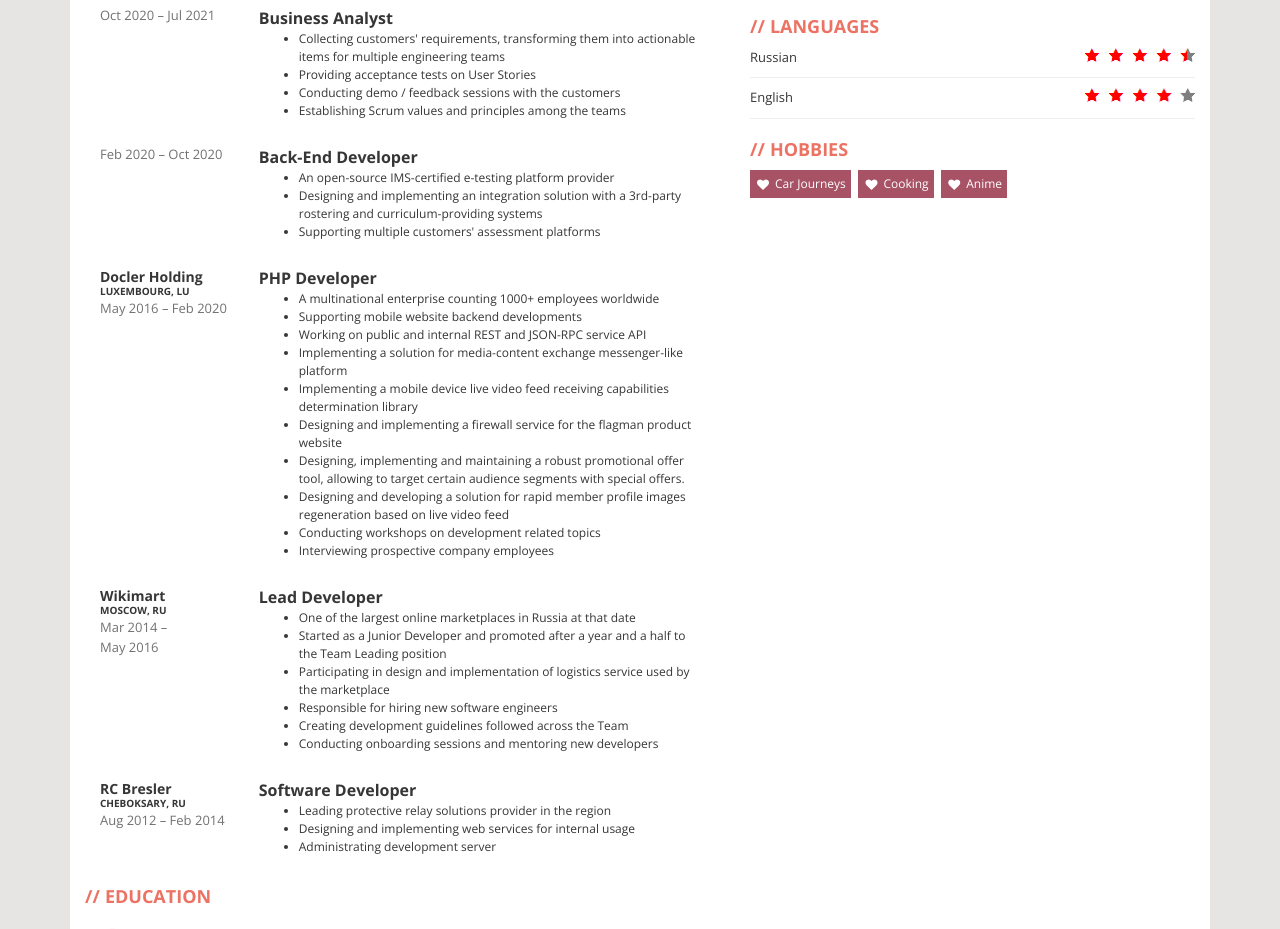
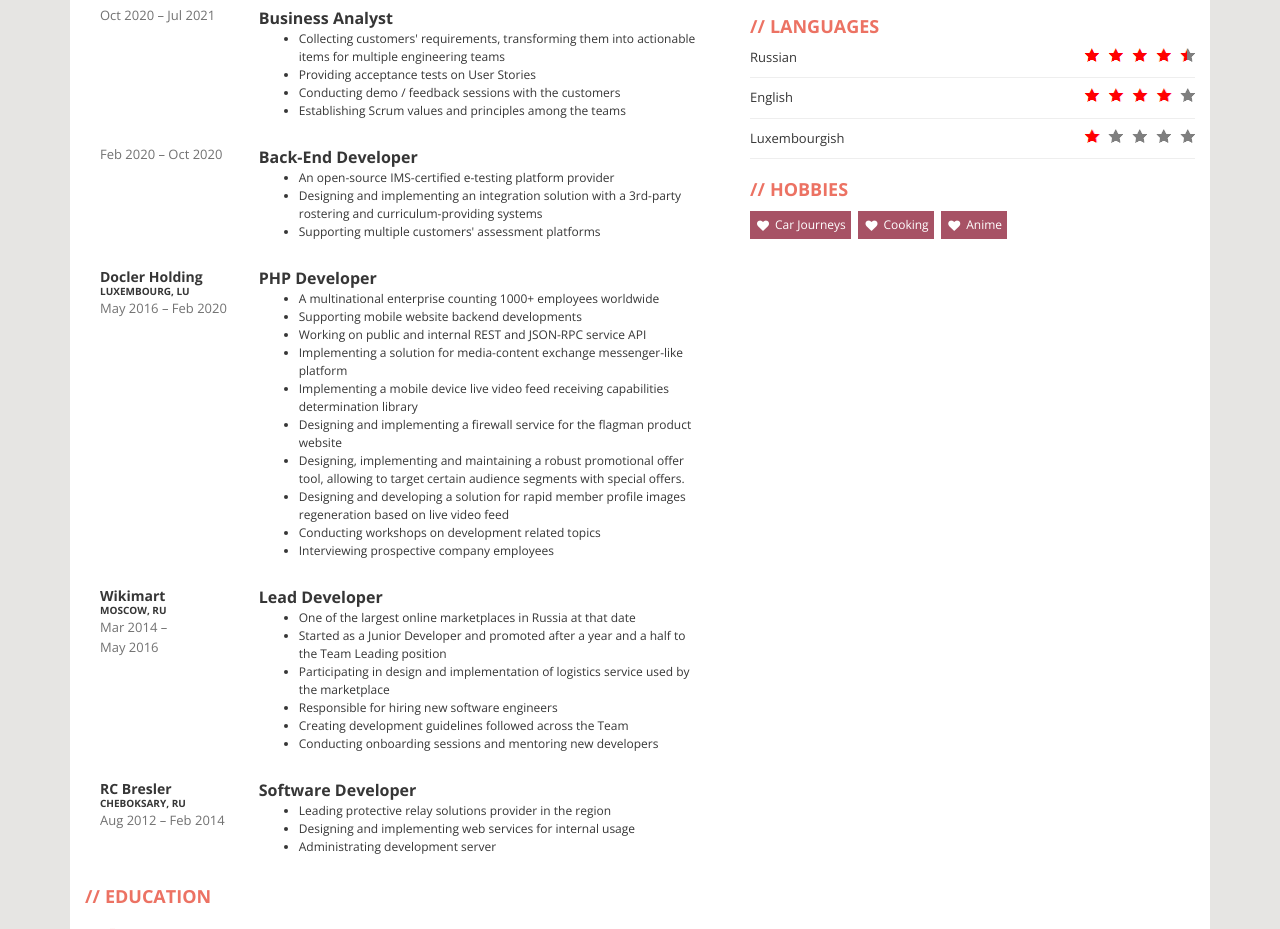
Before and after one commit to wazelin/cv, a website: page src/index.html in a window 1280 px wide. Shown: the part 900-1829 px from the top of the page. Drawn offline with nearby package versions, Linux system fonts and the light colour scheme; files that its build step writes are made by us from their sources; files whose address does not match are found by name.

Commit message:
feat: add Luxembourgish language entry

```diff
--- a/src/index.html
+++ b/src/index.html
@@ -355,6 +355,11 @@
 						<div style="width: 80%;" class="icons-red"></div>
 					</div>
 				</div>
+				<div class="rating">Luxembourgish
+					<div class="icons pull-right">
+						<div style="width: 15%;" class="icons-red"></div>
+					</div>
+				</div>
 			</div>
 			<div class="box">
 				<h2>Hobbies</h2>
```
